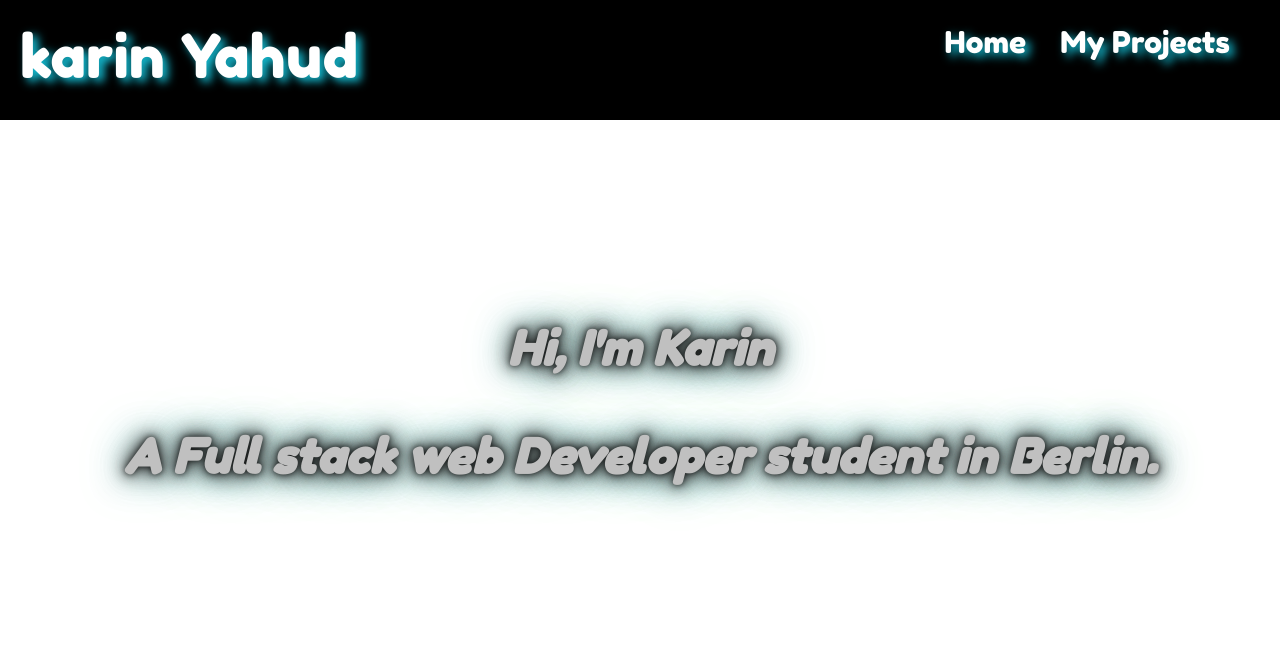
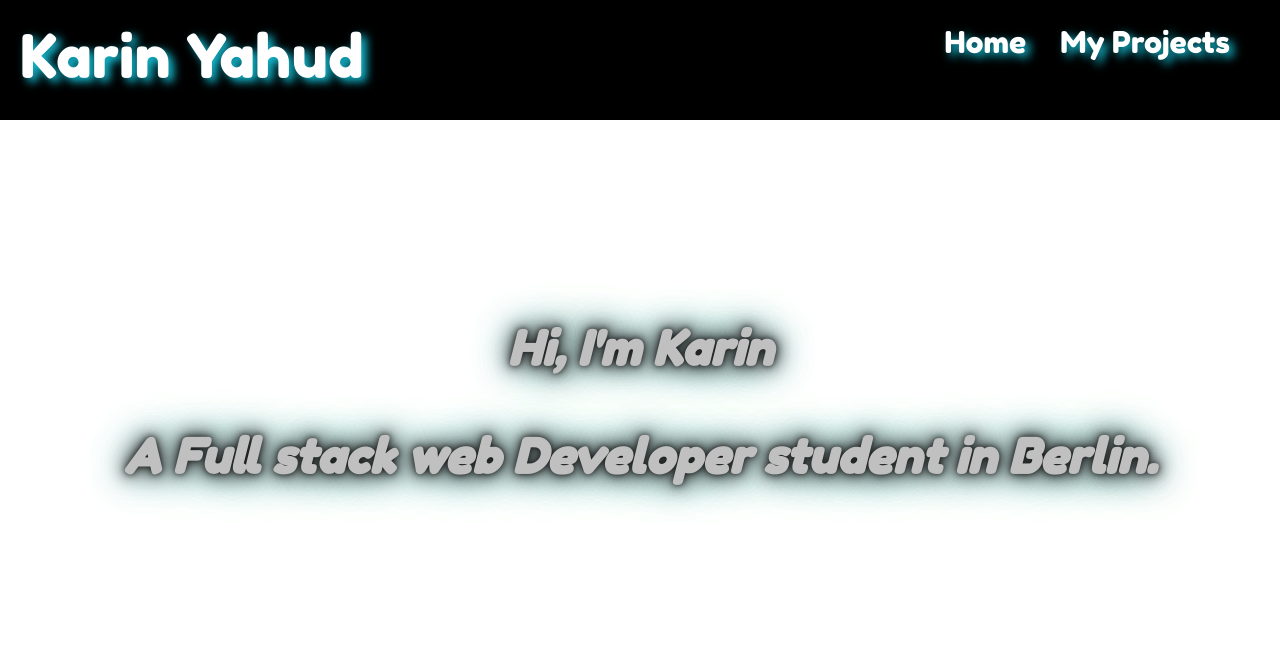
Before and after one commit to karin167/portfolio-karin, a website: page index.html in a window 1280 px wide. Shown: the top 671 px of the page. Drawn offline with nearby package versions, Linux system fonts and the light colour scheme.

Commit message:
karin-yahud-portfolio

```diff
--- a/index.html
+++ b/index.html
@@ -19,7 +19,7 @@
 <body>
 
     <div class="logo">
-        <h1>karin Yahud</h1>
+        <h1>Karin Yahud</h1>
         <nav class="nav">
             <ul>
                 <li> <a href="index.html"> Home </a> </li>
```
